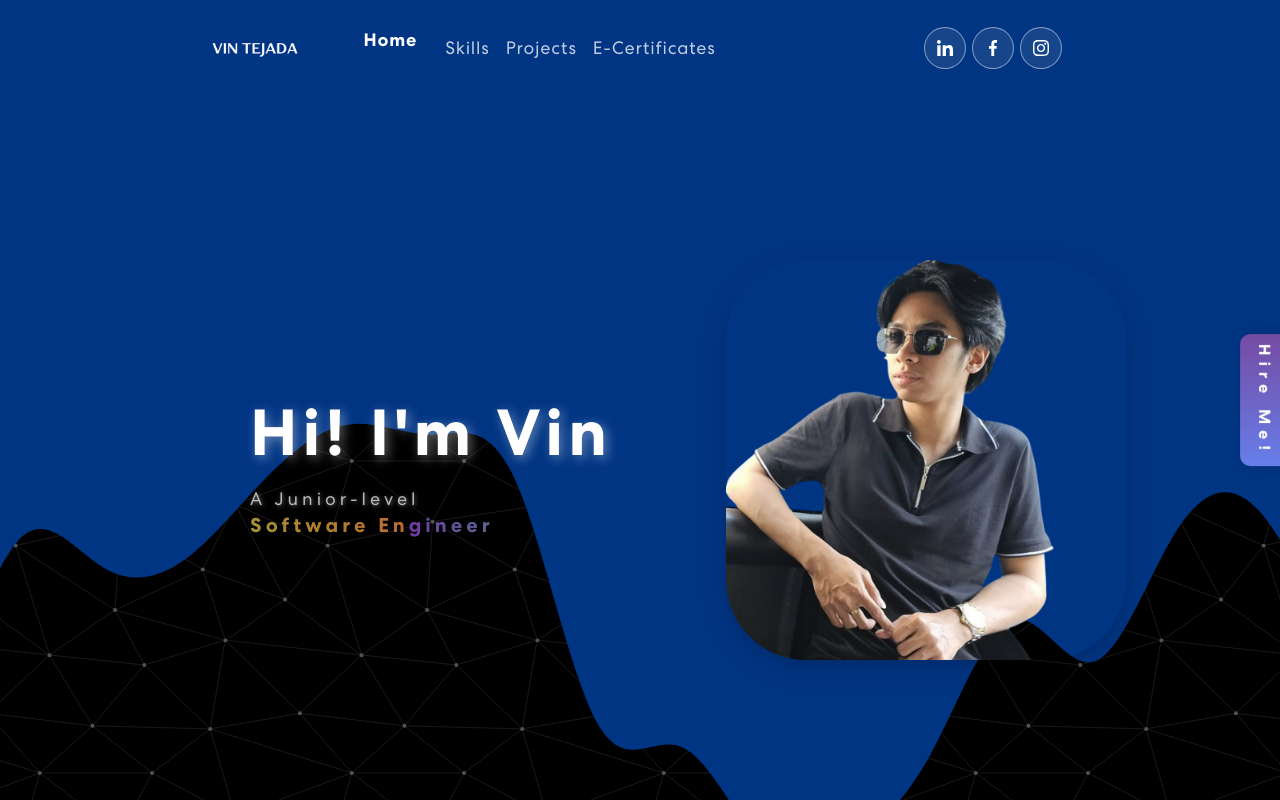
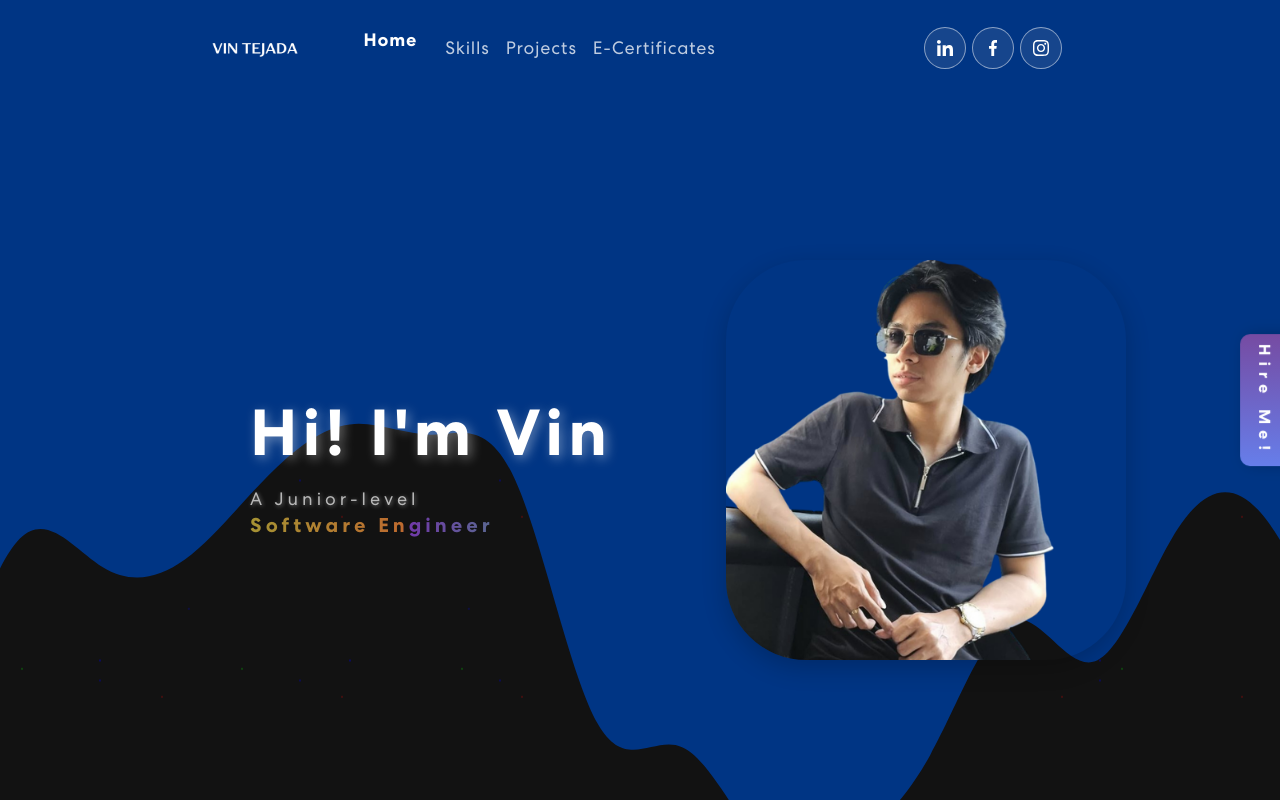
Before and after one commit to Nevriii/new-eportfolio, a React (Create React App) app: page /#home in a window 1280 px wide. Shown: the top 800 px of the page. Built offline with nearby package versions, Linux system fonts and the light colour scheme.

Commit message:
modified background

```diff
--- a/src/App.css
+++ b/src/App.css
@@ -1,3 +1,4 @@
+/* Default css */
 /* Custom Font */
 @font-face {
 	font-family: Centra;
@@ -31,8 +32,8 @@ body {
   font-weight: 400;
   overflow-x: hidden;
   position: relative;
-  /* background-color: #121212 !important; */
-  background-image: url("./assets/img/endless-constellation.svg");
+  background-color: #121212 !important;
+  /* background-image: url("./assets/img/endless-constellation.svg"); */
   color: #fff !important;
   font-family: 'Centra', sans-serif !important;
 }
--- a/src/App.js
+++ b/src/App.js
@@ -1,5 +1,6 @@
 import logo from './logo.svg';
 import './App.css';
+import './components/scss/background.scss';
 import { NavBar } from './components/NavBar';
 import { Introduction } from './components/Introduction';
 import { Skills } from './components/Skills';
@@ -8,10 +9,80 @@ import { ECertificates } from './components/ECertificates';
 import { Contact } from './components/Contact';
 import { Footer } from './components/Footer';
 import 'bootstrap/dist/css/bootstrap.min.css';
+import { useEffect } from 'react';
 
 function App() {
+  useEffect(() => {
+    // Define particle positions based on your CSS background positions
+    const particlePositions = [
+      { x: 20, y: 30, color: 'red' },
+      { x: 30, y: 50, color: 'red' },
+      { x: 80, y: 20, color: 'green' },
+      { x: 70, y: 40, color: 'green' },
+      { x: 40, y: 80, color: 'blue' },
+      { x: 50, y: 60, color: 'blue' },
+      { x: 90, y: 70, color: 'red' },
+      { x: 10, y: 90, color: 'green' },
+      { x: 60, y: 10, color: 'blue' }
+    ];
+
+    const handleMouseMove = (e) => {
+      // Remove existing connection lines
+      document.querySelectorAll('.connection-line').forEach(line => line.remove());
+
+      const mouseX = e.clientX;
+      const mouseY = e.clientY;
+      const connectionRadius = 300; // 300px radius for connections
+
+      // Create connection lines from cursor to nearby particles
+      particlePositions.forEach((particle, index) => {
+        const particleX = (particle.x / 100) * window.innerWidth;
+        const particleY = (particle.y / 100) * window.innerHeight;
+
+        // Calculate distance from cursor to particle
+        const deltaX = particleX - mouseX;
+        const deltaY = particleY - mouseY;
+        const distance = Math.sqrt(deltaX * deltaX + deltaY * deltaY);
+
+        // Only create lines to particles within connection radius
+        if (distance <= connectionRadius) {
+          const angle = Math.atan2(deltaY, deltaX) * (180 / Math.PI);
+
+          // Create connection line
+          const connectionLine = document.createElement('div');
+          connectionLine.className = 'connection-line';
+          connectionLine.style.position = 'fixed';
+          connectionLine.style.left = mouseX + 'px';
+          connectionLine.style.top = mouseY + 'px';
+          connectionLine.style.width = distance + 'px';
+          connectionLine.style.height = '1px';
+          connectionLine.style.background = 'rgba(255, 255, 255, 0.8)';
+          connectionLine.style.transformOrigin = '0 0';
+          connectionLine.style.transform = `rotate(${angle}deg)`;
+          connectionLine.style.zIndex = '-1';
+          connectionLine.style.pointerEvents = 'none';
+          connectionLine.style.animation = 'connectDotsFromCursor 2s ease-in-out infinite';
+          connectionLine.style.animationDelay = `${index * 0.1}s`; // Stagger animations
+          document.body.appendChild(connectionLine);
+        }
+      });
+    };
+
+    document.addEventListener('mousemove', handleMouseMove);
+
+    return () => {
+      document.removeEventListener('mousemove', handleMouseMove);
+      document.querySelectorAll('.connection-line').forEach(line => line.remove());
+    };
+  }, []);
+
   return (
     <div className="App">
+      {/* Particle layers for different movement directions */}
+      <div className="particle-layer-1"></div>
+      <div className="particle-layer-2"></div>
+      <div className="particle-layer-3"></div>
+
       <NavBar />
       <Introduction />
       <Skills />
--- /dev/null
+++ b/src/components/scss/background.scss
@@ -0,0 +1,225 @@
+// SCSS Variables
+$background-color: #000000;
+$particle-size: 1.5px;
+$connection-line-color: rgba(255, 255, 255, 0.8);
+$connection-line-width: 200px;
+$connection-line-height: 1px;
+$diagonal-offset: 141px;
+$animation-duration: 2s;
+$animation-delay: 0.3s;
+
+// SCSS Mixins
+@mixin particle-layer-base {
+  position: fixed;
+  top: 0;
+  left: 0;
+  width: 100%;
+  height: 100%;
+  pointer-events: auto;
+  cursor: pointer;
+}
+
+@mixin connection-line-base {
+  content: '';
+  position: absolute;
+  top: 50%;
+  left: 50%;
+  opacity: 0;
+  transform: translate(-50%, -50%);
+//   z-index: 1;
+}
+
+@mixin horizontal-line {
+  @include connection-line-base;
+  width: $connection-line-width;
+  height: $connection-line-height;
+  background: linear-gradient(90deg, transparent, $connection-line-color, transparent);
+  animation: connectDots $animation-duration ease-in-out infinite;
+}
+
+@mixin vertical-line {
+  @include connection-line-base;
+  width: $connection-line-height;
+  height: $connection-line-width;
+  background: linear-gradient(180deg, transparent, $connection-line-color, transparent);
+  animation: connectDots $animation-duration ease-in-out infinite $animation-delay;
+}
+
+@mixin diagonal-lines {
+  box-shadow:
+    $diagonal-offset $diagonal-offset 0 0 rgba(255, 255, 255, 0.6),
+    -$diagonal-offset $diagonal-offset 0 0 rgba(255, 255, 255, 0.6),
+    $diagonal-offset -$diagonal-offset 0 0 rgba(255, 255, 255, 0.6),
+    -$diagonal-offset -$diagonal-offset 0 0 rgba(255, 255, 255, 0.6);
+  animation: connectDotsShadow $animation-duration ease-in-out infinite;
+}
+
+// Background layers
+body {
+  &::before {
+    @include particle-layer-base;
+    background: $background-color;
+    // z-index: -1;
+  }
+
+  &::after {
+    @include particle-layer-base;
+    background-image:
+      radial-gradient(circle at 20% 30%, rgba(255, 0, 0, 0.3) $particle-size, transparent $particle-size),
+      radial-gradient(circle at 30% 50%, rgba(255, 0, 0, 0.25) $particle-size, transparent $particle-size);
+    background-size:
+      200px 200px,
+      240px 240px;
+    animation: moveLeft 12s linear infinite;
+    // z-index: -1;
+  }
+}
+
+// Additional particle layers
+.particle-layer-1 {
+  @include particle-layer-base;
+  background-image:
+    radial-gradient(circle at 40% 80%, rgba(0, 0, 255, 0.3) $particle-size, transparent $particle-size),
+    radial-gradient(circle at 50% 60%, rgba(0, 0, 255, 0.25) $particle-size, transparent $particle-size);
+  background-size:
+    250px 250px,
+    200px 200px;
+  animation: moveUp 14s linear infinite;
+//   z-index: 1;
+}
+
+.particle-layer-2 {
+  @include particle-layer-base;
+  background-image:
+    radial-gradient(circle at 90% 70%, rgba(255, 0, 0, 0.2) $particle-size, transparent $particle-size),
+    radial-gradient(circle at 10% 90%, rgba(0, 255, 0, 0.2) $particle-size, transparent $particle-size);
+  background-size:
+    180px 180px,
+    220px 220px;
+  animation: moveDown 18s linear infinite;
+//   z-index: 1;
+}
+
+.particle-layer-3 {
+  @include particle-layer-base;
+  background-image:
+    radial-gradient(circle at 60% 10%, rgba(0, 0, 255, 0.2) $particle-size, transparent $particle-size);
+  background-size:
+    280px 280px;
+  animation: moveDiagonal 20s linear infinite;
+//   z-index: 1;
+}
+
+// Movement animations
+@keyframes moveLeft {
+  0% { transform: translate(0, 0); }
+  100% { transform: translate(-100px, 0); }
+}
+
+@keyframes moveRight {
+  0% { transform: translate(0, 0); }
+  100% { transform: translate(100px, 0); }
+}
+
+@keyframes moveUp {
+  0% { transform: translate(0, 0); }
+  100% { transform: translate(0, -80px); }
+}
+
+@keyframes moveDown {
+  0% { transform: translate(0, 0); }
+  100% { transform: translate(0, 80px); }
+}
+
+@keyframes moveDiagonal {
+  0% { transform: translate(0, 0); }
+  100% { transform: translate(60px, 60px); }
+}
+
+// Connect the dots hover effect - cursor as epicenter
+body {
+  &:hover {
+    // Create connection lines from cursor position to particles
+    &::before {
+      content: '';
+      position: fixed;
+      top: 0;
+      left: 0;
+      width: 100vw;
+      height: 100vh;
+      background-image:
+        // Horizontal line from cursor
+        linear-gradient(90deg, transparent 0%, transparent 45%, rgba(255, 255, 255, 0.8) 50%, transparent 55%, transparent 100%),
+        // Vertical line from cursor
+        linear-gradient(180deg, transparent 0%, transparent 45%, rgba(255, 255, 255, 0.8) 50%, transparent 55%, transparent 100%),
+        // Diagonal lines from cursor
+        linear-gradient(45deg, transparent 0%, transparent 45%, rgba(255, 255, 255, 0.6) 50%, transparent 55%, transparent 100%),
+        linear-gradient(135deg, transparent 0%, transparent 45%, rgba(255, 255, 255, 0.6) 50%, transparent 55%, transparent 100%),
+        linear-gradient(225deg, transparent 0%, transparent 45%, rgba(255, 255, 255, 0.6) 50%, transparent 55%, transparent 100%),
+        linear-gradient(315deg, transparent 0%, transparent 45%, rgba(255, 255, 255, 0.6) 50%, transparent 55%, transparent 100%);
+      background-size:
+        100vw 2px,
+        2px 100vh,
+        200px 200px,
+        200px 200px,
+        200px 200px,
+        200px 200px;
+      background-position:
+        0 50%,
+        50% 0,
+        50% 50%,
+        50% 50%,
+        50% 50%,
+        50% 50%;
+      background-repeat: no-repeat;
+      opacity: 0;
+      animation: connectDotsFromCursor $animation-duration ease-in-out infinite;
+    //   z-index: 2;
+      pointer-events: none;
+    }
+  }
+}
+
+// Enhanced particle glow on hover
+.particle-layer-1,
+.particle-layer-2,
+.particle-layer-3 {
+  &:hover {
+    animation-play-state: paused;
+    filter: brightness(1.3) contrast(1.1);
+  }
+}
+
+@keyframes connectDots {
+  0%, 100% {
+    opacity: 0;
+    transform: translate(-50%, -50%) scale(0.5);
+  }
+  50% {
+    opacity: 0.8;
+    transform: translate(-50%, -50%) scale(1);
+  }
+}
+
+@keyframes connectDotsShadow {
+  0%, 100% {
+    box-shadow:
+      $diagonal-offset $diagonal-offset 0 0 rgba(255, 255, 255, 0),
+      -$diagonal-offset $diagonal-offset 0 0 rgba(255, 255, 255, 0),
+      $diagonal-offset -$diagonal-offset 0 0 rgba(255, 255, 255, 0),
+      -$diagonal-offset -$diagonal-offset 0 0 rgba(255, 255, 255, 0);
+  }
+  50% {
+    box-shadow:
+      $diagonal-offset $diagonal-offset 0 0 rgba(255, 255, 255, 0.6),
+      -$diagonal-offset $diagonal-offset 0 0 rgba(255, 255, 255, 0.6),
+      $diagonal-offset -$diagonal-offset 0 0 rgba(255, 255, 255, 0.6),
+      -$diagonal-offset -$diagonal-offset 0 0 rgba(255, 255, 255, 0.6);
+  }
+}
+
+// Ensure connection lines stay behind content
+.connection-line {
+  z-index: -1 !important;
+  pointer-events: none !important;
+}
```
